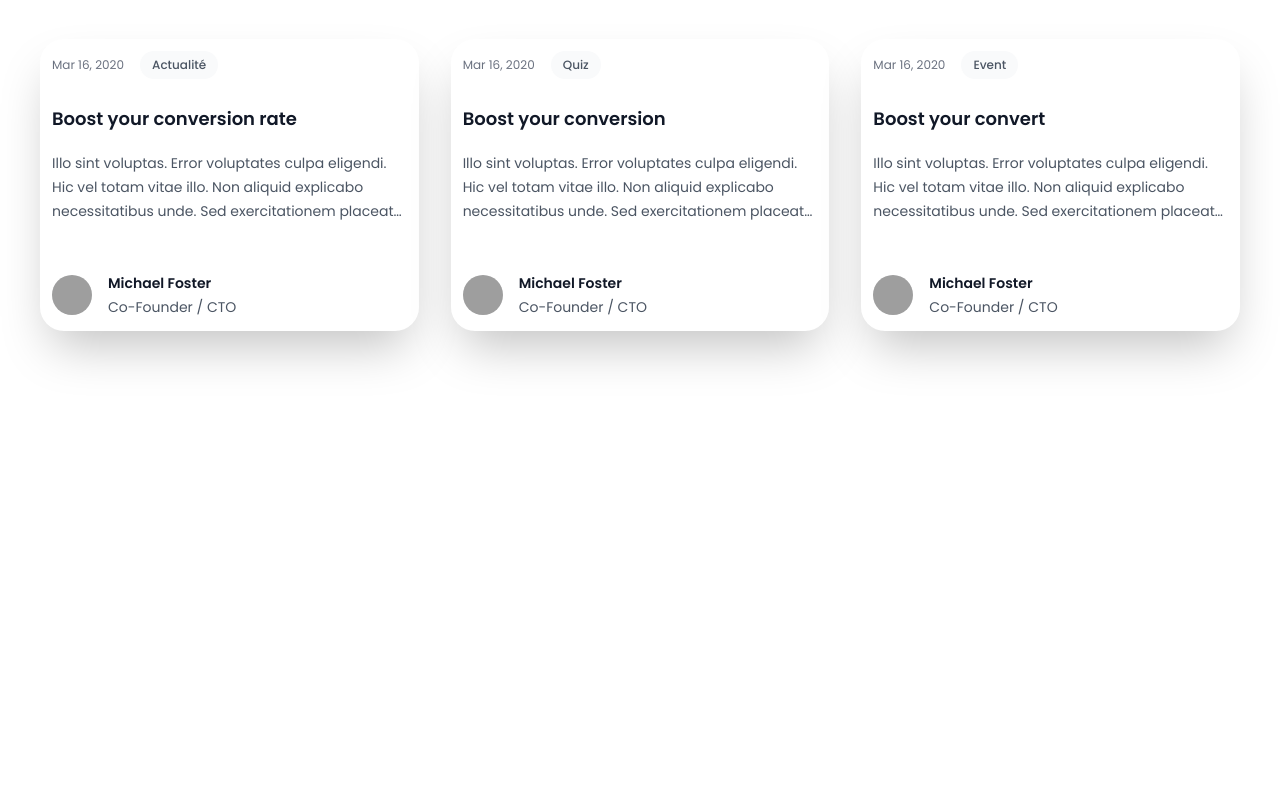
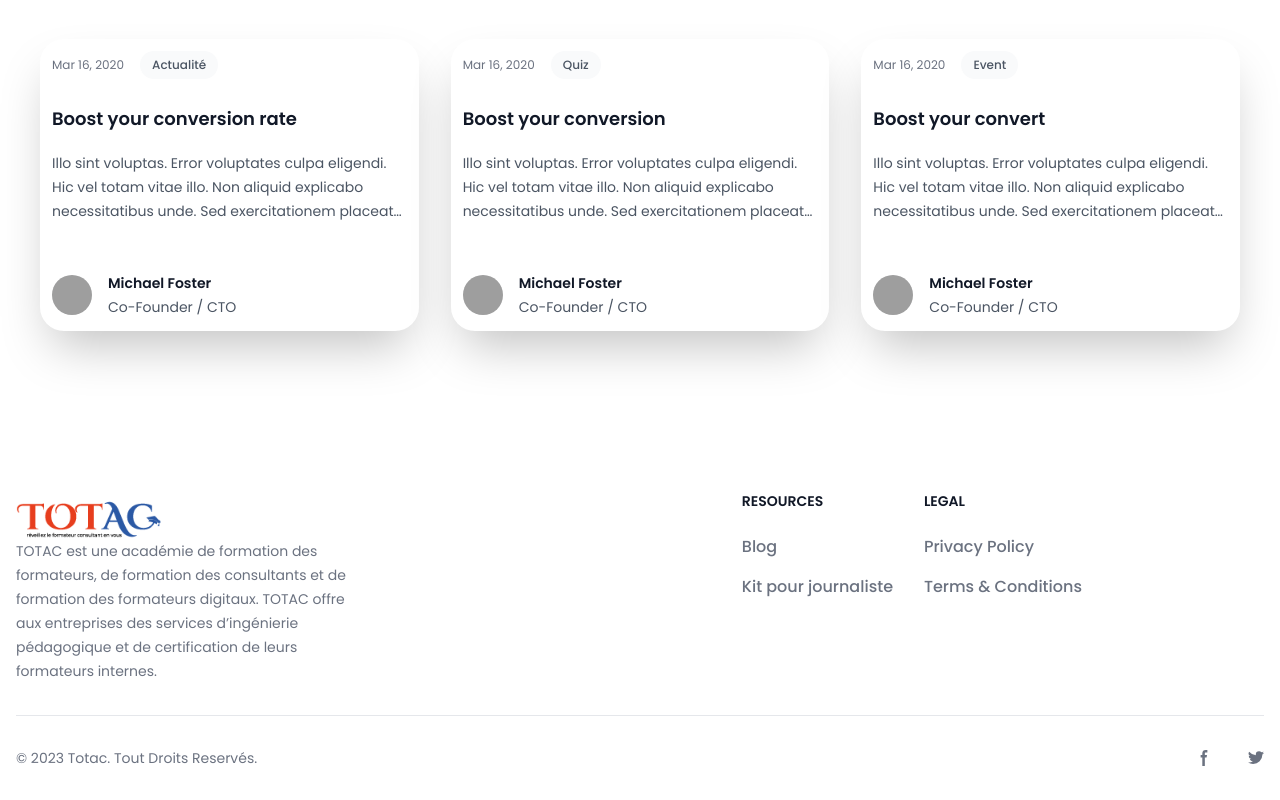
Before and after one commit to jealife/Totac-academy, a React (Create React App) app: page / in a window 1280 px wide. Shown: the part 3429-4229 px from the top of the page. Before the commit the page ends 3888 px from the top, so only its background shows below. Built offline with nearby package versions, Linux system fonts and the light colour scheme; grey boxes are pictures that could not be loaded.

Commit message:
Changes to be committed: 	modified:   src/components/blogSection/BlogSection.js 	new file:   src/components/footer/Footer.js 	modified:   src/index.js

```diff
--- a/src/components/blogSection/BlogSection.js
+++ b/src/components/blogSection/BlogSection.js
@@ -13,7 +13,7 @@ const posts = [
             role: 'Co-Founder / CTO',
             href: '#',
             imageUrl:
-                'https://i.pravatar.cc/40?Image=1000',
+                'https://i.pravatar.cc/40?Image=400',
             delay: 0,
         },
     },
@@ -31,7 +31,7 @@ const posts = [
             role: 'Co-Founder / CTO',
             href: '#',
             imageUrl:
-                'https://i.pravatar.cc/40?Image=1500',
+                'https://i.pravatar.cc/40?Image=450',
             delay: 100,
         },
 
@@ -50,7 +50,7 @@ const posts = [
             role: 'Co-Founder / CTO',
             href: '#',
             imageUrl:
-                'https://i.pravatar.cc/40?Image=1100',
+                'https://i.pravatar.cc/40?Image=500',
             delay: '300',
         },
     }
--- /dev/null
+++ b/src/components/footer/Footer.js
@@ -0,0 +1,71 @@
+import React from 'react'
+import logo from '../../assets/images/Logo_TOTAC.png'
+
+export default function Footer() {
+    return (
+
+        <footer class="bg-white dark:bg-gray-900">
+            <div class="mx-auto w-full max-w-screen-xl p-4 py-6 lg:py-8">
+                <div class="md:flex md:justify-between">
+                    <div class="mb-6 md:mb-0">
+                        <a href="https://totac.vercel.app/" class="flex items-center">
+                            <img src={logo} class="h-12 mr-3" alt="FlowBite Logo" />
+                            {/* <span class="self-center text-2xl font-semibold whitespace-nowrap dark:text-white">TOTAC</span> */}
+                        </a>
+                        <div className='pr-9 w-96'>
+                        <span class="text-sm text-gray-500 sm:text-center dark:text-gray-400 px14 ">
+                            TOTAC est une académie de formation des formateurs, de formation des consultants et de formation des formateurs digitaux.
+                            TOTAC offre aux entreprises des services d’ingénierie pédagogique et de certification de leurs formateurs internes.
+                        </span>
+                        </div>
+                    </div>
+                    <div class="grid grid-cols-2 gap-8 sm:gap-6 sm:grid-cols-3">
+                        <div>
+                            <h2 class="mb-6 text-sm font-semibold text-gray-900 uppercase dark:text-white">Resources</h2>
+                            <ul class="text-gray-500 dark:text-gray-400 font-medium">
+                                <li class="mb-4">
+                                    <a href="https://flowbite.com/" class="hover:underline">Blog</a>
+                                </li>
+                                <li>
+                                    <a href="https://totac.ma/category/kit-pour-journalistes/" class="hover:underline">Kit pour journaliste</a>
+                                </li>
+                            </ul>
+                        </div>
+
+                        <div>
+                            <h2 class="mb-6 text-sm font-semibold text-gray-900 uppercase dark:text-white">Legal</h2>
+                            <ul class="text-gray-500 dark:text-gray-400 font-medium">
+                                <li class="mb-4">
+                                    <a href="/" class="hover:underline">Privacy Policy</a>
+                                </li>
+                                <li>
+                                    <a href="/" class="hover:underline">Terms &amp; Conditions</a>
+                                </li>
+                            </ul>
+                        </div>
+                    </div>
+                </div>
+                <hr class="my-6 border-gray-200 sm:mx-auto dark:border-gray-700 lg:my-8" />
+                <div class="sm:flex sm:items-center sm:justify-between">
+                    <span class="text-sm text-gray-500 sm:text-center dark:text-gray-400">© 2023 <a href="https://totac.vercel.app/" class="hover:underline">Totac</a>. Tout Droits Reservés.
+                    </span>
+                    <div class="flex mt-4 space-x-5 sm:justify-center sm:mt-0">
+                        <a href="https://www.facebook.com/TOTAC.ma" class="text-gray-500 hover:text-gray-900 dark:hover:text-white">
+                            <svg class="w-4 h-4" aria-hidden="true" xmlns="http://www.w3.org/2000/svg" fill="currentColor" viewBox="0 0 8 19">
+                                <path fill-rule="evenodd" d="M6.135 3H8V0H6.135a4.147 4.147 0 0 0-4.142 4.142V6H0v3h2v9.938h3V9h2.021l.592-3H5V3.591A.6.6 0 0 1 5.592 3h.543Z" clip-rule="evenodd" />
+                            </svg>
+                            <span class="sr-only">Facebook page</span>
+                        </a>
+                        <a href="/" class="text-gray-500 hover:text-gray-900 dark:hover:text-white">
+                            <svg class="w-4 h-4" aria-hidden="true" xmlns="http://www.w3.org/2000/svg" fill="currentColor" viewBox="0 0 20 17">
+                                <path fill-rule="evenodd" d="M20 1.892a8.178 8.178 0 0 1-2.355.635 4.074 4.074 0 0 0 1.8-2.235 8.344 8.344 0 0 1-2.605.98A4.13 4.13 0 0 0 13.85 0a4.068 4.068 0 0 0-4.1 4.038 4 4 0 0 0 .105.919A11.705 11.705 0 0 1 1.4.734a4.006 4.006 0 0 0 1.268 5.392 4.165 4.165 0 0 1-1.859-.5v.05A4.057 4.057 0 0 0 4.1 9.635a4.19 4.19 0 0 1-1.856.07 4.108 4.108 0 0 0 3.831 2.807A8.36 8.36 0 0 1 0 14.184 11.732 11.732 0 0 0 6.291 16 11.502 11.502 0 0 0 17.964 4.5c0-.177 0-.35-.012-.523A8.143 8.143 0 0 0 20 1.892Z" clip-rule="evenodd" />
+                            </svg>
+                            <span class="sr-only">Twitter page</span>
+                        </a>
+                    </div>
+                </div>
+            </div>
+        </footer>
+
+    )
+}
--- a/src/index.js
+++ b/src/index.js
@@ -6,6 +6,7 @@ import {BrowserRouter} from 'react-router-dom';
 import Navbar from './components/navBar/Navbar';
 import 'transition-style';
 import ScrollToTop from './components/ScrollToTop';
+import Footer from './components/footer/Footer';
 
 const root = ReactDOM.createRoot(document.getElementById('root'));
 root.render(
@@ -13,5 +14,6 @@ root.render(
   <ScrollToTop />
     <Navbar/>
     <App />
+    <Footer/>
   </BrowserRouter>
 );
```
